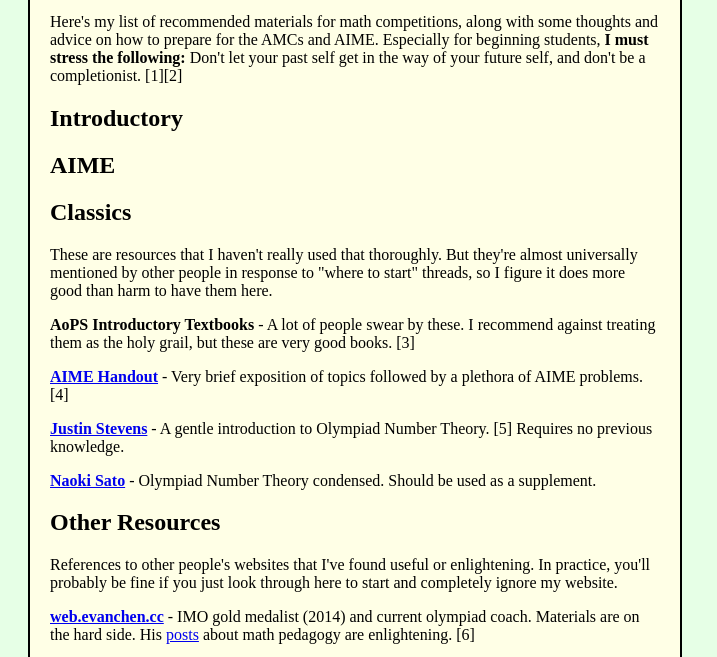
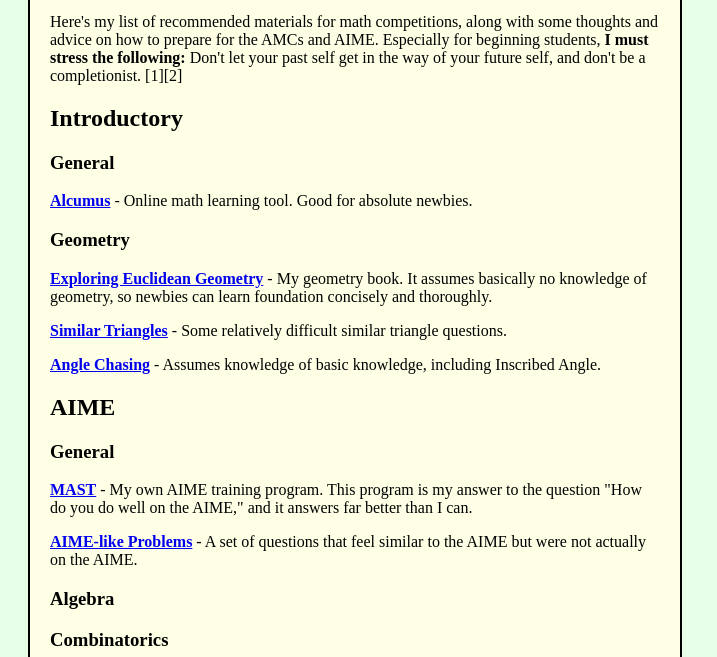
Before and after one commit to chennisden/geometryexplorer, a plain HTML site: page essay/start.html in a window 1280 px wide. Shown: the part 143-800 px from the top of the page, without its empty margins (0-717 px from the left). Drawn offline with Linux system fonts and the light colour scheme.

Commit message:
Update start.html

```diff
--- a/essay/start.html
+++ b/essay/start.html
@@ -20,9 +20,26 @@
 <p>Here's my list of recommended materials for math competitions, along with some thoughts and advice on how to prepare for the AMCs and AIME. Especially for beginning students, <b>I must stress the following:</b> Don't let your past self get in the way of your future self, and don't be a completionist. [1][2]</p>
 
 <h2>Introductory</h2>
-<h3></h3>
+<h3>General</h3>
+<p><b><a href="https://artofproblemsolving.com/alcumus">Alcumus</a></b> - Online math learning tool. Good for absolute newbies.</p>
+
+<h3>Geometry</h3>
+<p><b><a href="/pdfs/eeg.pdf">Exploring Euclidean Geometry</a></b> - My geometry book. It assumes basically no knowledge of geometry, so newbies can learn foundation concisely and thoroughly.</p>
+<p><b><a href="https://davidaltizio.web.illinois.edu/SimilarFigures.pdf">Similar Triangles</a></b> - Some relatively difficult similar triangle questions.</p>
+<p><b><a href="https://davidaltizio.web.illinois.edu/AngleChasing.pdf">Angle Chasing</a></b> - Assumes knowledge of basic knowledge, including Inscribed Angle.</p>
 
 <h2>AIME</h2>
+<h3>General</h3>
+<p><b><a href="mast.geometryexplorer.xyz">MAST</a></b> - My own AIME training program. This program is my answer to the question "How do you do well on the AIME," and it answers far better than I can.</p>
+<p><b><a href="https://davidaltizio.web.illinois.edu/Compilation_of_AIME_like_problems.pdf">AIME-like Problems</a></b> - A set of questions that feel similar to the AIME but were not actually on the AIME.</p>
+
+<h3>Algebra</h3>
+
+<h3>Combinatorics</h3>
+
+<h3>Geometry</h3>
+
+<h3>Number Theory</h3>
 
 <h2>Classics</h2>
 <p>These are resources that I haven't really used that thoroughly. But they're almost universally mentioned by other people in response to "where to start" threads, so I figure it does more good than harm to have them here.</p>
@@ -43,7 +60,7 @@
 <p>First and foremost, I'd like to welcome you to the math competition scene. The problems are hard and there are times you'll feel completely disconnected. But I assure you the experience is worth it. Math is also a social experience in two regards: One, it makes it much more fun if you're doing math with some sort of community, and two, it'll be a lot harder for you if you don't have a community. If you don't have smart friends, <b>now is the time to change that</b>. Fortunately, due to the internet, anyone can become part of a community. There's really no reason to not reach out for help and support, so don't be shy!</p>
 <p>One of the most important skills that you need to develop is to be able to tell when material is working for you and when it isn't. If you know this you'll be halfway there. A really easy way to tell whether you need to read part of a book or a handout is by first looking at the problems. If you have no idea how to do the problems, you should read the theory thoroughly. If you can do some problems but not others and you think it's because of knowledge gaps, you can keep doing the problems while using the textbook as a reference material. If you can't do some of the problems because of an intuition gap, do the problems you can in order to close it. [8] If you can do most the problems, you either have the choice of skipping the section entirely or just doing the problems without reading anything.</p>
 <p>Depending on how good you are, I suggest starting with <a href="https://artofproblemsolving.com/alcumus">Alcumus</a>. You'll need to make an Art of Problem Solving account. While there are some successful people who don't use AoPS, I guarantee you that 1) the vast majority do use AoPS and 2) the ones that don't get away with it because they can contact a lot of other smart people through other means. I think it's strictly unoptimal not to use it, at least when you're beginning. [9]</p>
-<p>But I really suggest not starting with Alcumus if you can get away with it. Your benchmark should be the AMC 10 (or AMC 12 for any late bloomers) [10]. To this effect you can just solve problems, look for stuff you don't know, and learn it. At the beginning there will be a lot of things you don't know, so any well-written book will teach you most of what you need to know. I think it's really hard to actually consistently get yourself to do math competitions under timed competitions and you only risk burnout if you do this. Practicing a competition under timed conditions is a bit like salt: You can't get away with none of it, but it's really not the main substance. [10]</p>
+<p>But I really suggest not starting with Alcumus if you can get away with it. Your benchmark should be the AMC 10 (or AMC 12 for any late bloomers) [10]. To this effect you can just solve problems, look for stuff you don't know, and learn it. At the beginning there will be a lot of things you don't know, so any well-written book will teach you most of what you need to know. I think it's really hard to actually consistently get yourself to do math competitions under timed competitions and you only risk burnout if you do this. Practicing a competition under timed conditions is a bit like salt: You can't get away with none of it, but it's really not the main substance. [11]</p>
 
 <h2>Footnotes</h2>
 <p>[1] This is the short version of my essay <a href="https://www.geometryexplorer.xyz/essay/diminish">Diminishing Returns</a>.</p>
```
